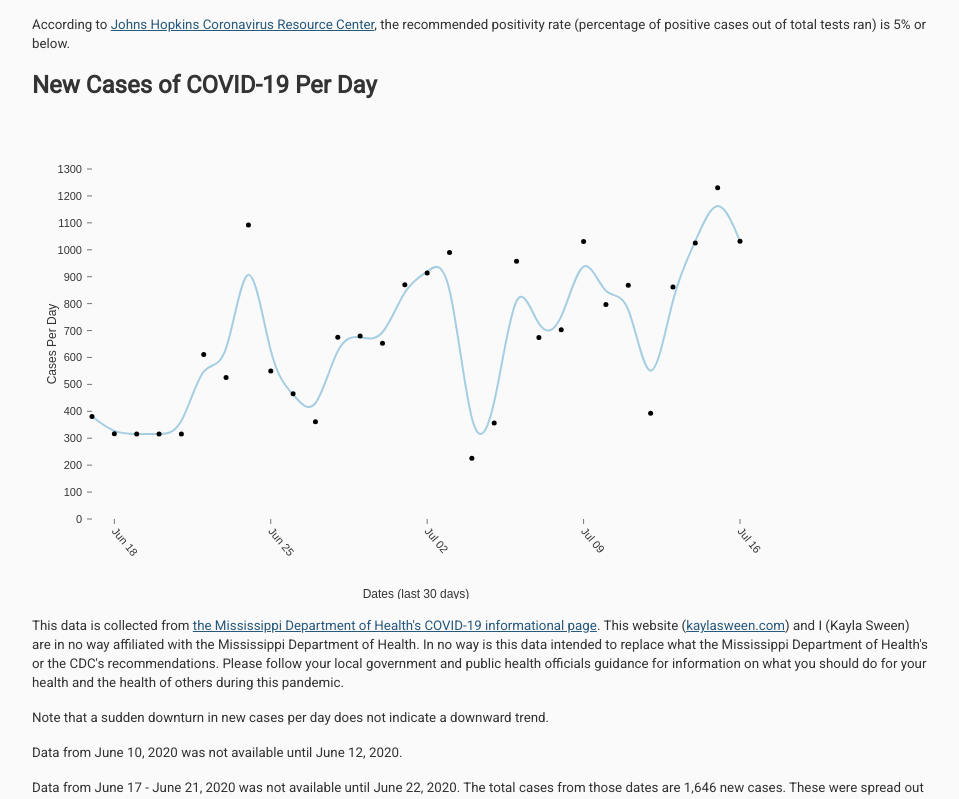
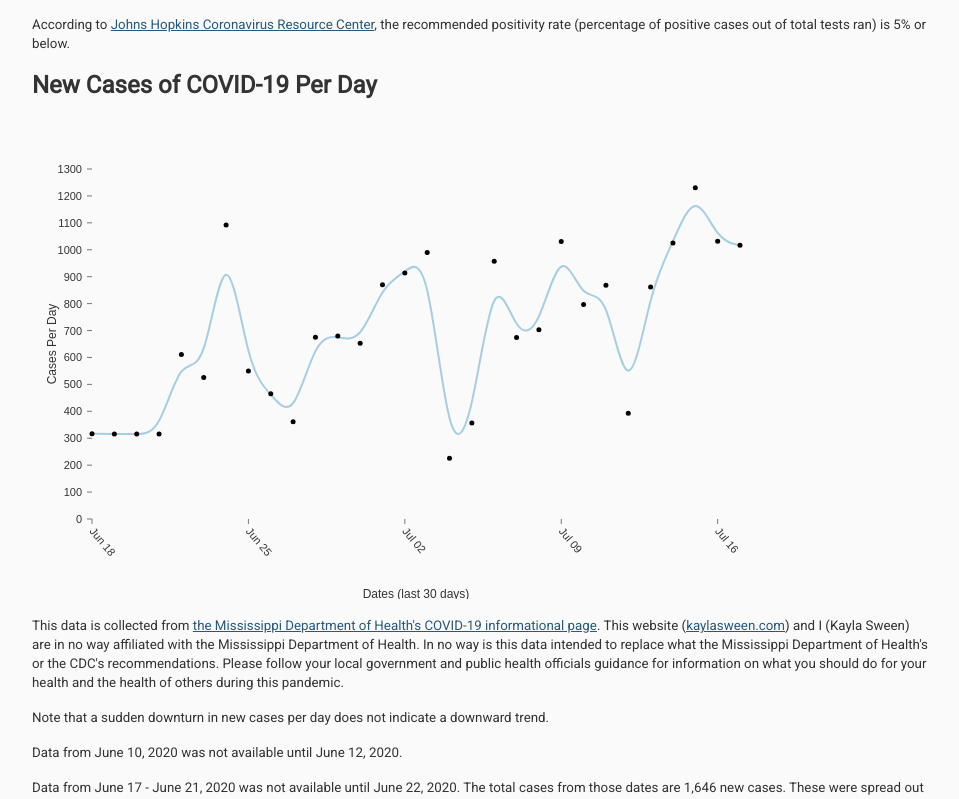
Before and after one commit to kaylasween/KaylaSweenWebsite, a Gatsby site: page /COVID-19 in a window 1280 px wide. Shown: the part 1539-2338 px from the top of the page, without its empty margins (160-1119 px from the left). Built offline with nearby package versions, Linux system fonts and the light colour scheme; Gatsby itself is replaced by a stand-in of ours.

Commit message:
adding data for 7/17

```diff
--- a/src/constants/covidData.js
+++ b/src/constants/covidData.js
@@ -895,6 +895,13 @@ const dataset = [
     testsRun: 370993,
     newDeaths: 24
   },
+  {
+    date: '2020-07-17',
+    totalCases: 41846,
+    newCases: 1017,
+    testsRun: 370993, //didn't update testing numbers today
+    newDeaths: 14
+  },
 ]
 
 export let movingAvg = [{
```
